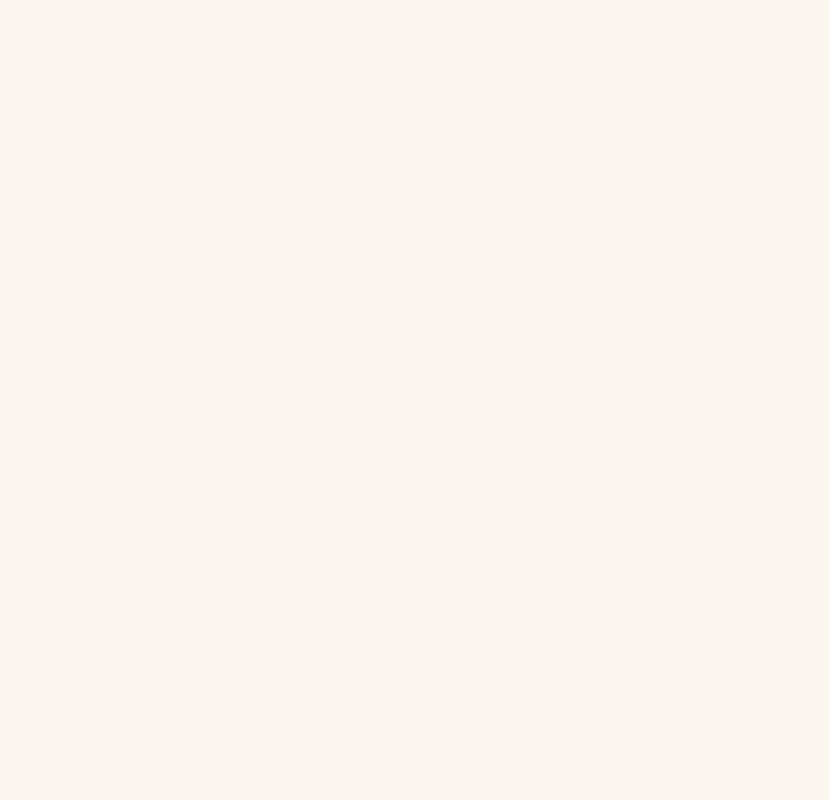
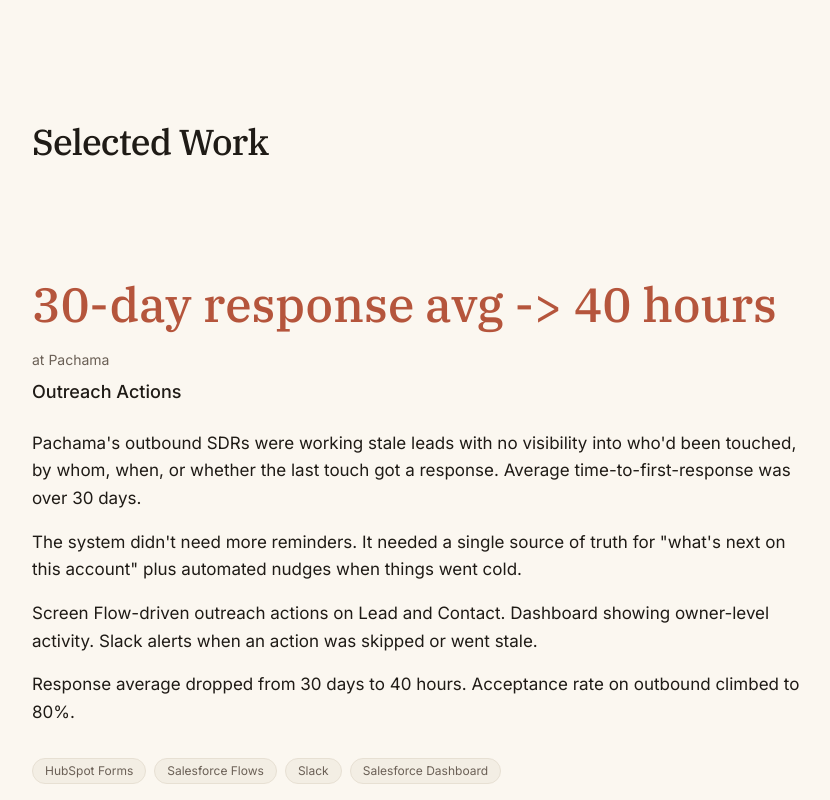
Before and after one commit to BurqueBone/tylerjohnson-site, a Next.js app: page / in a window 1280 px wide. Shown: the part 620-1420 px from the top of the page, without its empty margins (120-950 px from the left). Before the commit the page ends 800 px from the top, so only its background shows below. Built offline with nearby package versions, Linux system fonts and the light colour scheme.

Commit message:
feat: selected work section with 4 case studies

```diff
--- /dev/null
+++ b/app/components/CaseStudies.tsx
@@ -0,0 +1,17 @@
+import { CASE_STUDIES } from "../content/case-studies";
+import { CaseStudyCard } from "./CaseStudyCard";
+
+export function CaseStudies() {
+  return (
+    <section id="work" className="mx-auto max-w-5xl px-6 py-16 sm:py-24">
+      <h2 className="font-serif text-3xl font-medium tracking-tight text-ink sm:text-4xl">
+        Selected Work
+      </h2>
+      <div className="mt-8">
+        {CASE_STUDIES.map((study) => (
+          <CaseStudyCard key={study.id} study={study} />
+        ))}
+      </div>
+    </section>
+  );
+}
--- /dev/null
+++ b/app/components/CaseStudyCard.tsx
@@ -0,0 +1,33 @@
+import type { CaseStudy } from "../content/case-studies";
+
+export function CaseStudyCard({ study }: { study: CaseStudy }) {
+  return (
+    <article
+      id={study.id}
+      className="border-t border-hairline py-16 first:border-t-0 sm:py-20"
+    >
+      <h3 className="font-serif text-3xl font-medium leading-tight text-accent sm:text-4xl md:text-5xl">
+        {study.headline}
+      </h3>
+      <p className="mt-4 text-sm text-ink-muted">{study.employer}</p>
+      <p className="mt-2 text-lg font-medium text-ink">{study.title}</p>
+      <div className="mt-6 max-w-3xl space-y-4 text-ink">
+        {study.body.map((paragraph, i) => (
+          <p key={i} className="leading-relaxed">
+            {paragraph}
+          </p>
+        ))}
+      </div>
+      <ul className="mt-8 flex flex-wrap gap-2" aria-label="Tools used">
+        {study.tools.map((tool) => (
+          <li
+            key={tool}
+            className="rounded-full border border-hairline bg-shell-alt px-3 py-1 text-xs text-ink-muted"
+          >
+            {tool}
+          </li>
+        ))}
+      </ul>
+    </article>
+  );
+}
--- a/app/page.tsx
+++ b/app/page.tsx
@@ -1,5 +1,6 @@
 import { Nav } from "./components/Nav";
 import { Hero } from "./components/Hero";
+import { CaseStudies } from "./components/CaseStudies";
 
 export default function Home() {
   return (
@@ -7,6 +8,7 @@
       <Nav />
       <main id="top">
         <Hero />
+        <CaseStudies />
       </main>
     </>
   );
```
